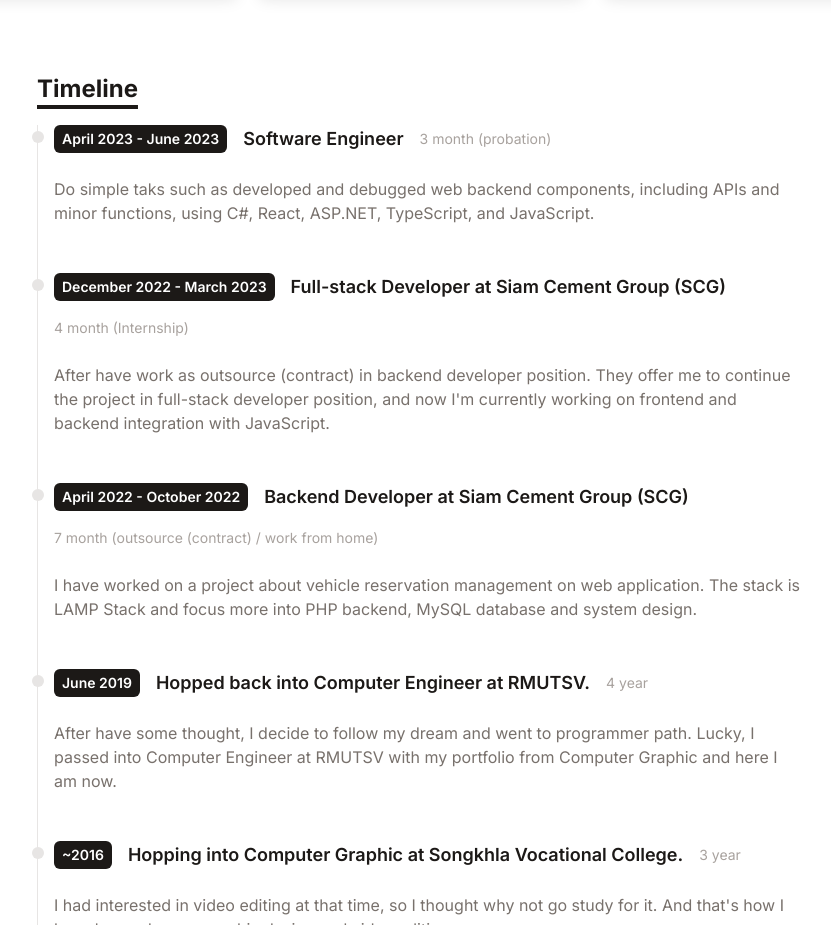
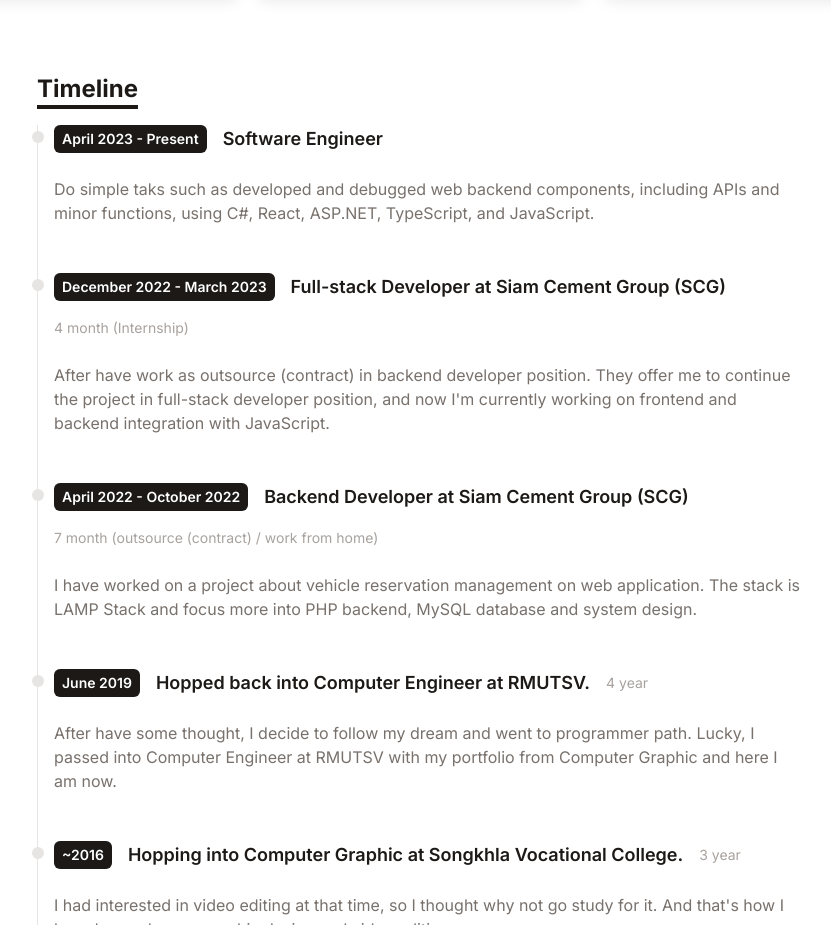
Before and after one commit to pnvttk/portfolio, a React (Vite) app: page / in a window 1280 px wide. Shown: the part 1860-2785 px from the top of the page, without its empty margins (219-1050 px from the left). Built offline with nearby package versions, Linux system fonts and the light colour scheme.

Commit message:
fix: update timeline

```diff
--- a/src/data/timelines.js
+++ b/src/data/timelines.js
@@ -1,8 +1,8 @@
 export default [
   {
-    year: "April 2023 - June 2023",
+    year: "April 2023 - Present",
     title: "Software Engineer",
-    duration: "3 month (probation)",
+    // duration: "3 month (probation)",
     detail: "Do simple taks such as developed and debugged web backend components, including APIs and minor functions, using C#, React, ASP.NET, TypeScript, and JavaScript.",
   },
   {
```
